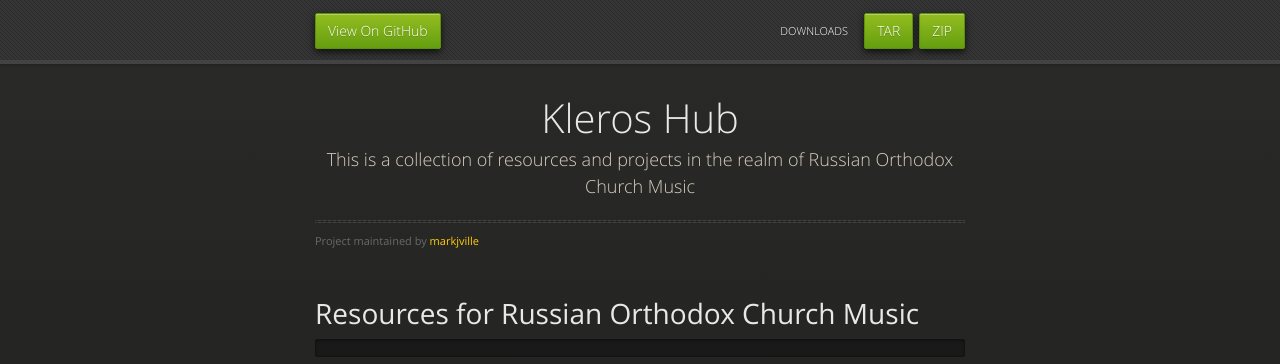
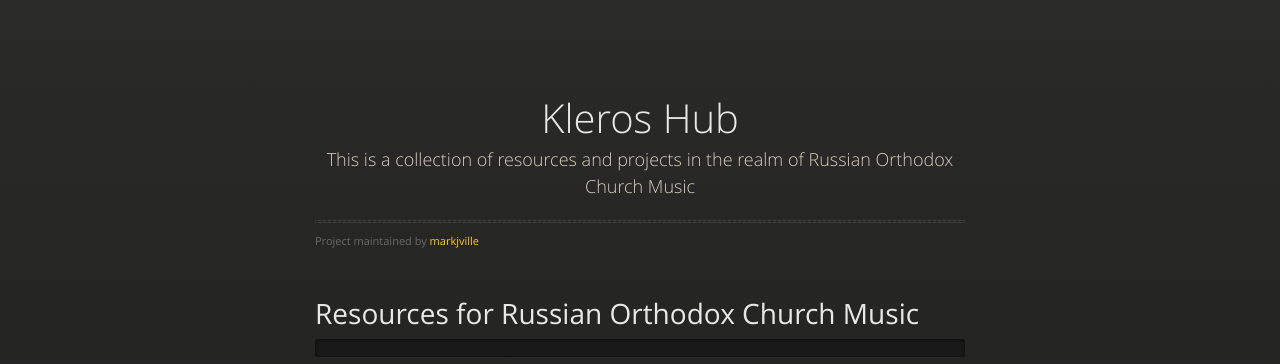
Before and after one commit to markjville/markjville.github.io, a Jekyll site: the page built from index.md, in a window 1280 px wide. Shown: the top 364 px of the page. Built offline with Jekyll 4.4.1, drawn with Linux system fonts in a browser that asks for light colours; our own code applies the rules of GitHub Pages for plain Markdown files.

Commit message:
Update default.html

```diff
--- a/_layouts/default.html
+++ b/_layouts/default.html
@@ -19,18 +19,6 @@
     {% include head-custom.html %}
   </head>
   <body>
-      <div id="header">
-        <nav>
-          <ul>
-            <li class="fork"><a href="{{ site.github.repository_url }}">View On GitHub</a></li>
-            {% if site.show_downloads %}
-              <li class="downloads"><a href="{{ site.github.zip_url }}">ZIP</a></li>
-              <li class="downloads"><a href="{{ site.github.tar_url }}">TAR</a></li>
-              <li class="title">DOWNLOADS</li>
-            {% endif %}
-          </ul>
-        </nav>
-      </div><!-- end header -->
 
     <div class="wrapper">
 
@@ -39,7 +27,9 @@
           <h1>{{ site.title | default: site.github.repository_name }}</h1>
           <p>{{ site.tagline | default: site.description | default: site.github.project_tagline }}</p>
           <hr>
+              <div style="text-align: center;">
           <span class="credits left">Project maintained by <a href="{{ site.github.owner_url }}">{{ site.github.owner_name }}</a></span>
+              </div>
         </div>
 
         {{ content }}
```
